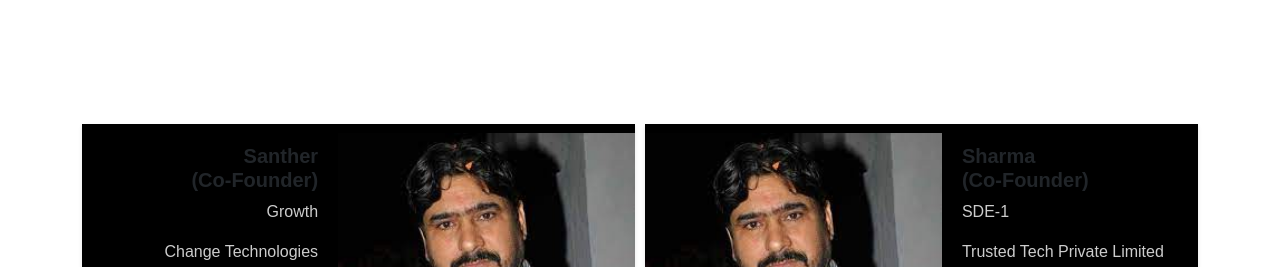
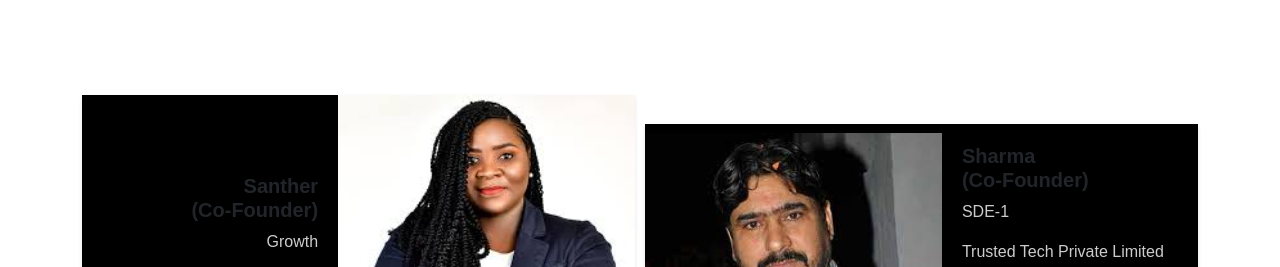
Before and after one commit to 444EdTech/444EdTech_BootStrap, a plain HTML site: page index.html in a window 1280 px wide. Shown: the part 4046-4313 px from the top of the page. Drawn offline with nearby package versions, Linux system fonts and the light colour scheme; a small style sheet from the web is missing.

Commit message:
Review Purpose

```diff
--- a/index.html
+++ b/index.html
@@ -382,14 +382,14 @@
                         </div>
                       </div>
                       <div class="profile-photo">
-                        <img src="images/Sharma.jpg" alt="Santher">
+                        <img src="images/santher.jpg" alt="Santher">
                       </div>
                     </div>
                   </div>
                   <div class="profile">
                     <div class="profile-content">
                         <div class="profile-photo">
-                            <img src="images/Sharma.jpg" alt="Sharma">
+                            <img src="images/sharma.jpg" alt="Sharma">
                           </div>
                       <div class="profile-info1">
                         <h3 class="profile-name">Sharma <br>(Co-Founder)</h3>
```
Also changed, not shown: images/b1.jpeg (added), images/b2.jpg (added), images/i2.jpg (added), images/vk.jpeg (added).
